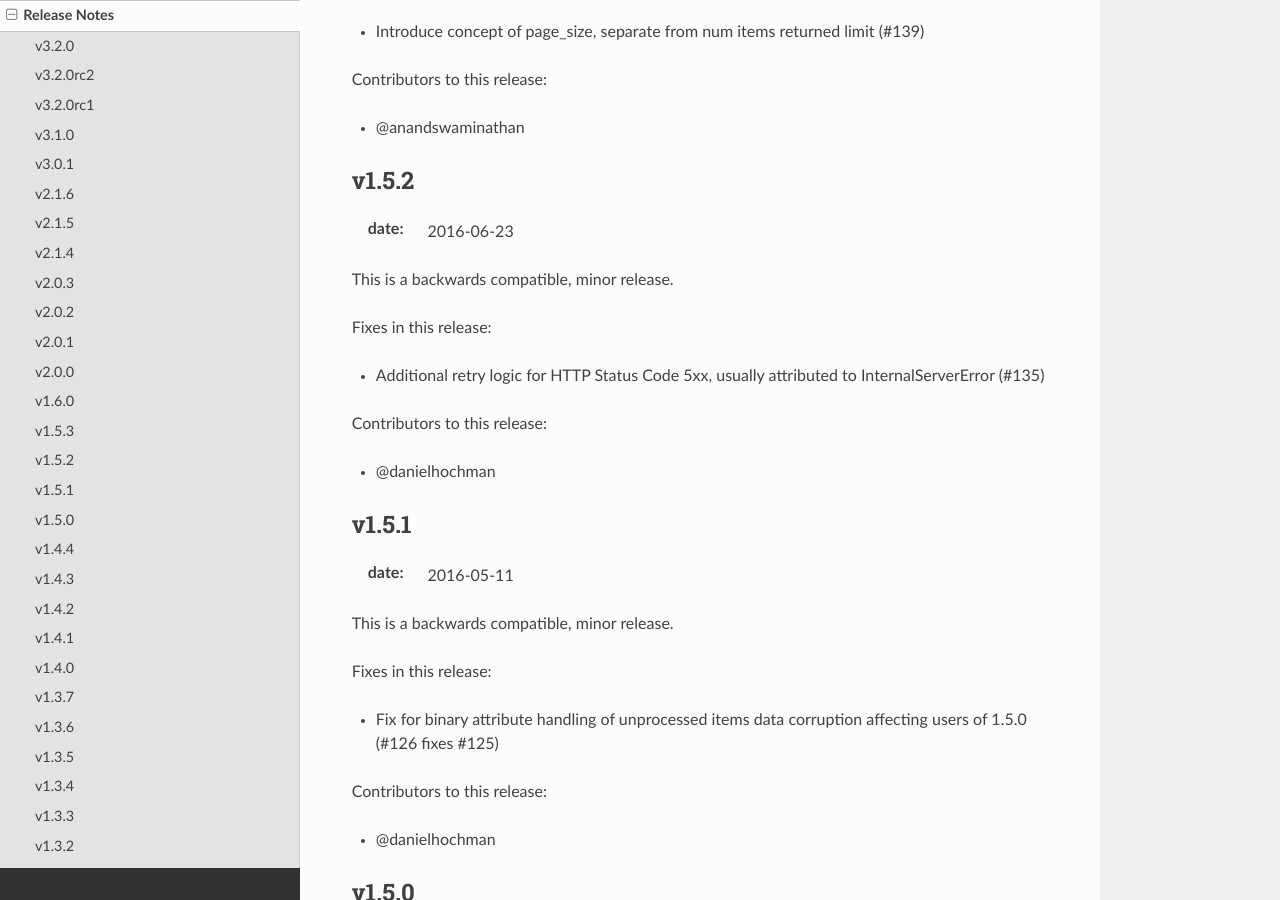
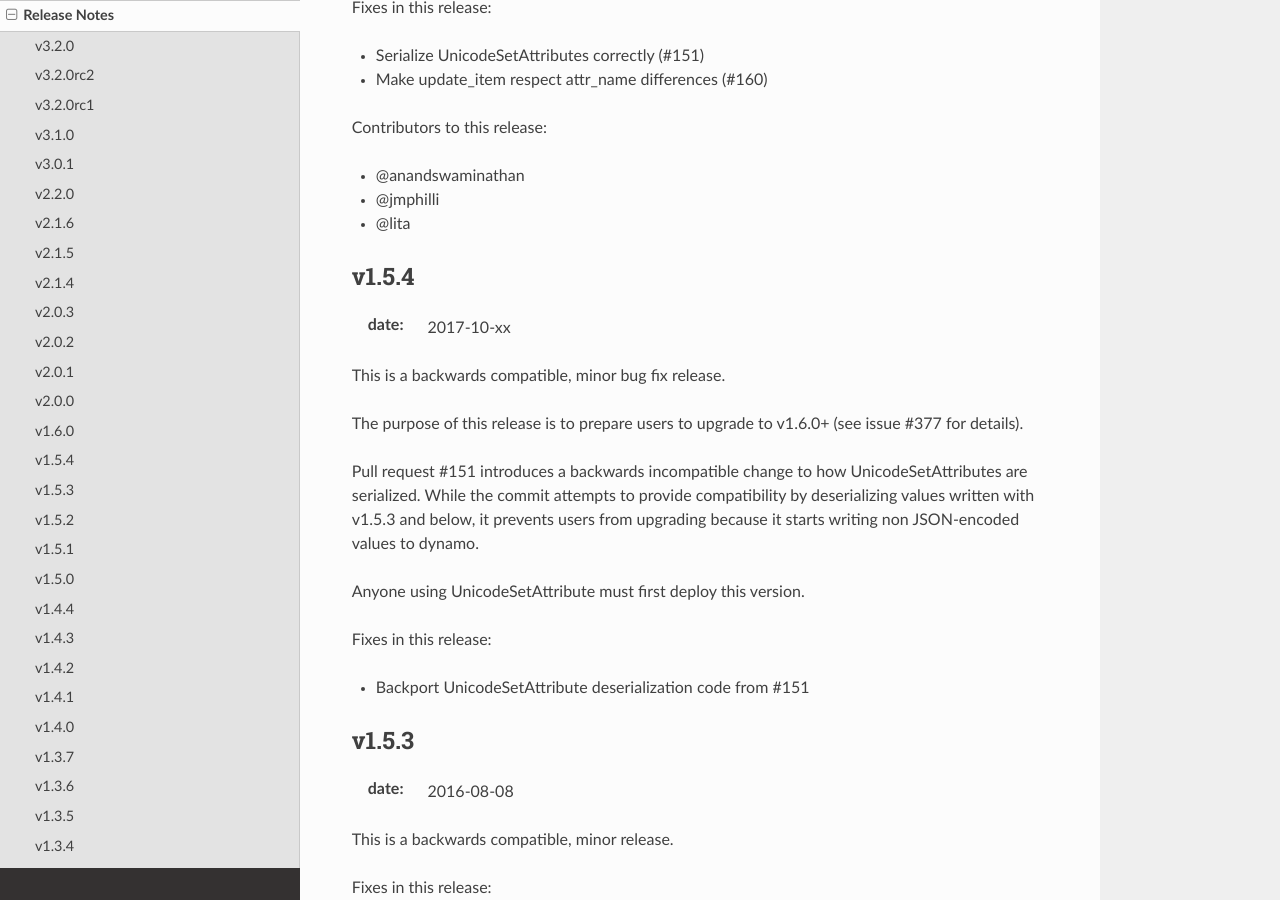
Before and after one commit to pynamodb/PynamoDB, a Sphinx documentation site: the page built from docs/release_notes.rst, in a window 1280 px wide and 900 px high, scrolled down 7376 px. Built offline with Sphinx 7.4.7 and the Read the Docs theme 2.0.0, drawn with Linux system fonts in a browser that asks for light colours; some of the changed text lies outside the part shown.

Commit message:
Add upgrade path instructions to address #377.

```diff
--- a/docs/release_notes.rst
+++ b/docs/release_notes.rst
@@ -6,7 +6,7 @@
 
 :date: 2017-10-13
 
-This is a backwards compatible, minor candidate.
+This is a backwards compatible, minor release.
 
 This release updates PynamoDB to interact with Dynamo via the current version of Dynamo's API.
 Condition and update expressions can now be created from attributes and used in model operations.
@@ -122,6 +122,28 @@
 * @lita
 * @garretheel
 * @jmphilli
+
+
+v2.2.0
+------
+
+:date: 2017-10-xx
+
+This is a backwards compatible, minor release.
+
+The purpose of this release is to prepare users to upgrade to v3.0.1+
+(see issue #377 for details).
+
+Pull request #294 removes the backwards compatible deserialization of
+UnicodeSetAttributes introduced in #151.
+
+This release introduces a migration function on the Model class to help
+re-serialize any data that was written with v1.5.4 and below.
+
+Temporary feature in this release:
+
+* Model.fix_unicode_set_attributes() migration helper
+
 
 v2.1.6
 ------
@@ -306,6 +328,29 @@
 * @anandswaminathan
 * @jmphilli
 * @lita
+
+
+v1.5.4
+------
+
+:date: 2017-10-xx
+
+This is a backwards compatible, minor bug fix release.
+
+The purpose of this release is to prepare users to upgrade to v1.6.0+
+(see issue #377 for details).
+
+Pull request #151 introduces a backwards incompatible change to how
+UnicodeSetAttributes are serialized. While the commit attempts to
+provide compatibility by deserializing values written with v1.5.3 and
+below, it prevents users from upgrading because it starts writing non
+JSON-encoded values to dynamo.
+
+Anyone using UnicodeSetAttribute must first deploy this version.
+
+Fixes in this release:
+
+* Backport UnicodeSetAttribute deserialization code from #151
 
 
 v1.5.3
```
Also changed, not shown: other parts of docs/release_notes.rst (+1 -1 lines), README.rst (+32 -2 lines).
